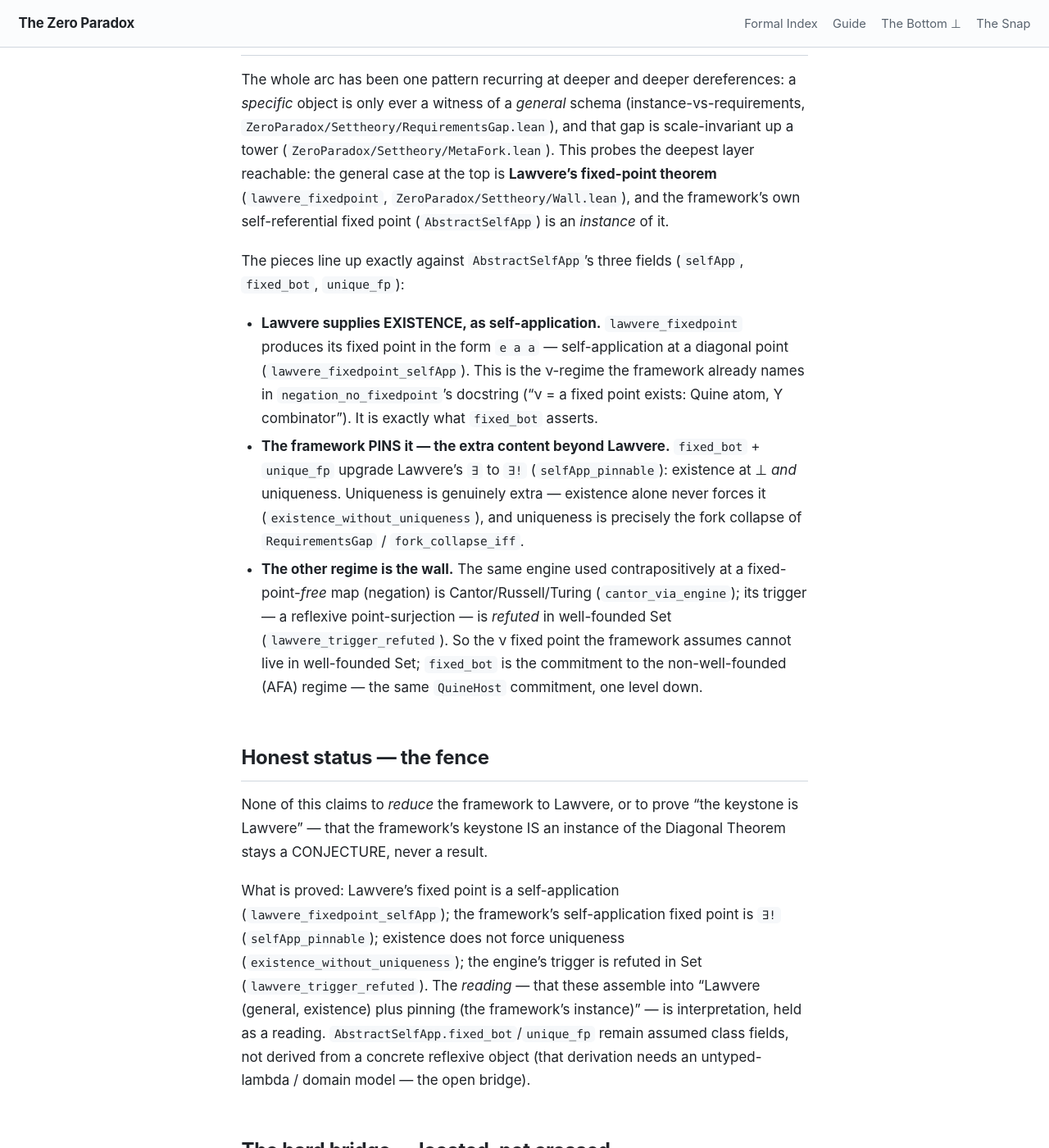
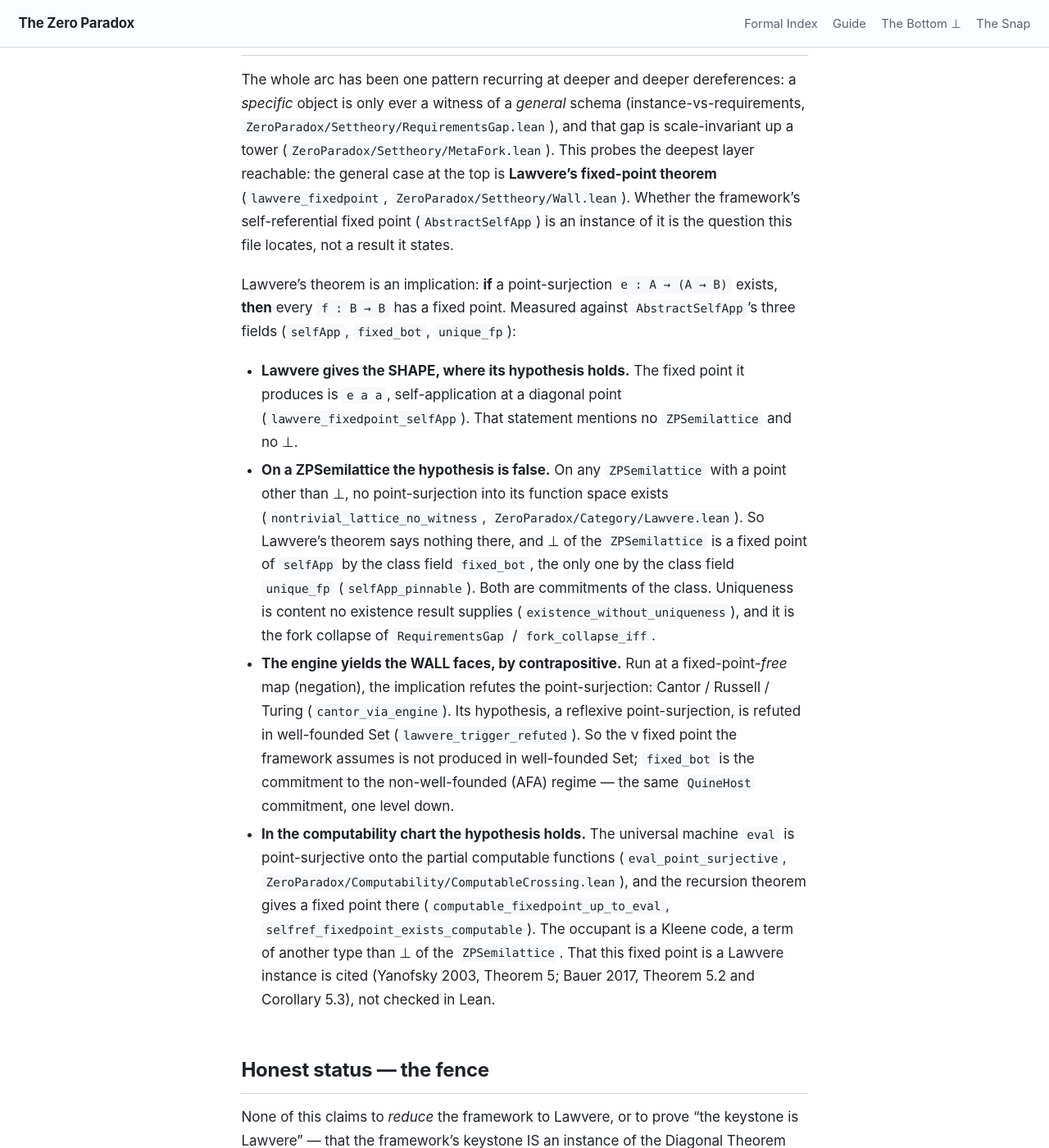
Before and after one commit to timbrigham/ZeroParadox, a Jekyll site: the page built from ZeroParadox/Settheory/LawvereBridge.md, in a window 1280 px wide and 1400 px high, scrolled down 430 px. Shown: the whole window at 82% size. Built offline with Jekyll 4.4.1, drawn with Linux system fonts in a browser that asks for light colours; our own code applies the rules of GitHub Pages for plain Markdown files; some of the changed text lies outside the part shown.

Commit message:
LawvereBridge.md: Lawvere's hypothesis fails on a nontrivial ZPSemilattice; holds only in the computability chart
Rewritten whole for ZPR-RETIRED-PICTURE-RESIDUE-1. Lawvere's theorem is an
implication whose premise is false on any ZPSemilattice with a point other
than bot (nontrivial_lattice_no_witness); the fixed point at bot is the class
field fixed_bot, uniqueness unique_fp (selfApp_pinnable). The engine yields
the wall faces by contrapositive. In the computability chart eval is
point-surjective (eval_point_surjective), the occupant is a Kleene code, and
the Lawvere-instance reading is cited. The monotone regime removes the
obstruction but builds no reflexive object. MANIFEST regenerated.

Co-Authored-By: Claude Opus 5.5 (1M context) <noreply@anthropic.com>
Claude-Session: https://claude.ai/code/session_01M7PxaZmdYwacRczCRPuVWC

```diff
--- a/ZeroParadox/Settheory/LawvereBridge.md
+++ b/ZeroParadox/Settheory/LawvereBridge.md
@@ -1,4 +1,4 @@
-# Existence from the engine, pinning from the framework, and where the reflexive object lives
+# What Lawvere's theorem gives the self-application fixed point, what it does not, and where its hypothesis holds
 
 Argument, fence and the located bridge for `ZeroParadox/Settheory/LawvereBridge.lean`. The Lean file
 holds the declarations, the Engineer's Take and the per-declaration glosses.
@@ -12,64 +12,73 @@ The whole arc has been one pattern recurring at deeper and deeper dereferences:
 only ever a witness of a *general* schema (instance-vs-requirements,
 `ZeroParadox/Settheory/RequirementsGap.lean`), and that gap is scale-invariant up a tower
 (`ZeroParadox/Settheory/MetaFork.lean`). This probes the deepest layer reachable: the general case at
-the top is **Lawvere's fixed-point theorem** (`lawvere_fixedpoint`, `ZeroParadox/Settheory/Wall.lean`),
-and the framework's own self-referential fixed point (`AbstractSelfApp`) is an *instance* of it.
+the top is **Lawvere's fixed-point theorem** (`lawvere_fixedpoint`, `ZeroParadox/Settheory/Wall.lean`).
+Whether the framework's self-referential fixed point (`AbstractSelfApp`) is an instance of it is the
+question this file locates, not a result it states.
 
-The pieces line up exactly against `AbstractSelfApp`'s three fields (`selfApp`, `fixed_bot`,
-`unique_fp`):
+Lawvere's theorem is an implication: **if** a point-surjection `e : A → (A → B)` exists, **then** every
+`f : B → B` has a fixed point. Measured against `AbstractSelfApp`'s three fields (`selfApp`,
+`fixed_bot`, `unique_fp`):
 
-- **Lawvere supplies EXISTENCE, as self-application.** `lawvere_fixedpoint` produces its fixed point in
-  the form `e a a` — self-application at a diagonal point (`lawvere_fixedpoint_selfApp`). This is the
-  ν-regime the framework already names in `negation_no_fixedpoint`'s docstring ("ν = a fixed point
-  exists: Quine atom, Y combinator"). It is exactly what `fixed_bot` asserts.
-- **The framework PINS it — the extra content beyond Lawvere.** `fixed_bot` + `unique_fp` upgrade
-  Lawvere's `∃` to `∃!` (`selfApp_pinnable`): existence at ⊥ *and* uniqueness. Uniqueness is genuinely
-  extra — existence alone never forces it (`existence_without_uniqueness`), and uniqueness is precisely
-  the fork collapse of `RequirementsGap` / `fork_collapse_iff`.
-- **The other regime is the wall.** The same engine used contrapositively at a fixed-point-*free* map
-  (negation) is Cantor/Russell/Turing (`cantor_via_engine`); its trigger — a reflexive point-surjection
-  — is *refuted* in well-founded Set (`lawvere_trigger_refuted`). So the ν fixed point the framework
-  assumes cannot live in well-founded Set; `fixed_bot` is the commitment to the non-well-founded (AFA)
-  regime — the same `QuineHost` commitment, one level down.
+- **Lawvere gives the SHAPE, where its hypothesis holds.** The fixed point it produces is `e a a`,
+  self-application at a diagonal point (`lawvere_fixedpoint_selfApp`). That statement mentions no
+  `ZPSemilattice` and no ⊥.
+- **On a ZPSemilattice the hypothesis is false.** On any `ZPSemilattice` with a point other than ⊥,
+  no point-surjection into its function space exists (`nontrivial_lattice_no_witness`,
+  `ZeroParadox/Category/Lawvere.lean`). So Lawvere's theorem says nothing there, and ⊥ of the
+  `ZPSemilattice` is a fixed point of `selfApp` by the class field `fixed_bot`, the only one by the class
+  field `unique_fp` (`selfApp_pinnable`). Both are commitments of the class. Uniqueness is content no
+  existence result supplies (`existence_without_uniqueness`), and it is the fork collapse of
+  `RequirementsGap` / `fork_collapse_iff`.
+- **The engine yields the WALL faces, by contrapositive.** Run at a fixed-point-*free* map (negation),
+  the implication refutes the point-surjection: Cantor / Russell / Turing (`cantor_via_engine`). Its
+  hypothesis, a reflexive point-surjection, is refuted in well-founded Set (`lawvere_trigger_refuted`).
+  So the ν fixed point the framework assumes is not produced in well-founded Set; `fixed_bot` is the
+  commitment to the non-well-founded (AFA) regime — the same `QuineHost` commitment, one level down.
+- **In the computability chart the hypothesis holds.** The universal machine `eval` is point-surjective
+  onto the partial computable functions (`eval_point_surjective`,
+  `ZeroParadox/Computability/ComputableCrossing.lean`), and the recursion theorem gives a fixed point
+  there (`computable_fixedpoint_up_to_eval`, `selfref_fixedpoint_exists_computable`). The occupant is a
+  Kleene code, a term of another type than ⊥ of the `ZPSemilattice`. That this fixed point is a Lawvere
+  instance is cited (Yanofsky 2003, Theorem 5; Bauer 2017, Theorem 5.2 and Corollary 5.3), not checked in
+  Lean.
 
 ## Honest status — the fence
 
 None of this claims to *reduce* the framework to Lawvere, or to prove "the keystone is Lawvere" — that
 the framework's keystone IS an instance of the Diagonal Theorem stays a CONJECTURE, never a result.
 
-What is proved: Lawvere's fixed point is a self-application (`lawvere_fixedpoint_selfApp`); the
-framework's self-application fixed point is `∃!` (`selfApp_pinnable`); existence does not force
-uniqueness (`existence_without_uniqueness`); the engine's trigger is refuted in Set
-(`lawvere_trigger_refuted`). The *reading* — that these assemble into "Lawvere (general, existence) plus
-pinning (the framework's instance)" — is interpretation, held as a reading.
-`AbstractSelfApp.fixed_bot`/`unique_fp` remain assumed class fields, not derived from a concrete
-reflexive object (that derivation needs an untyped-lambda / domain model — the open bridge).
+What is proved: Lawvere's fixed point has the shape of a self-application (`lawvere_fixedpoint_selfApp`);
+the framework's self-application fixed point is `∃!` by its class fields (`selfApp_pinnable`); existence
+does not force uniqueness (`existence_without_uniqueness`); the engine's hypothesis is refuted in Set
+(`lawvere_trigger_refuted`) and on every nontrivial `ZPSemilattice` (`nontrivial_lattice_no_witness`).
+`AbstractSelfApp.fixed_bot` / `unique_fp` remain assumed class fields, not derived from a reflexive
+object.
 
 ## The hard bridge — located, not crossed
 
-To *derive* `fixed_bot` from Lawvere rather than assume it, you need a **reflexive object** — a
-point-surjection `e : D → (D → D)` — so that `selfApp := fun x => e x x` and Lawvere supplies its fixed
-point. The theorems prove this cannot be done in plain type theory, and say exactly why and where to
-look instead.
+To *derive* `fixed_bot` from Lawvere rather than assume it, you would need a **reflexive object** — a
+point-surjection `e : D → (D → D)` — so that `selfApp := fun x => e x x` and Lawvere's theorem would then give
+`selfApp` a fixed point. The theorems show where this fails.
 
 **The wall.** `reflexive_object_refuted`: on any `D` carrying a fixed-point-free self-map, no reflexive
 object exists — Lawvere's own engine, run at that map, refutes it (Cantor). Type theory supplies such
-maps (`no_reflexive_object_bool` at `Bool`), so `AbstractSelfApp.fixed_bot` genuinely *cannot* be
-sourced from a Set-level reflexive object; assuming it is forced, not lazy. ⚠ The hypothesis is
-load-bearing and the refutation is NOT universal over types: `PUnit` **is** a reflexive object —
-`PUnit → PUnit` is a singleton, so any `e` into it is surjective — and it admits no fixed-point-free
-endomap, which is exactly the carrier `reflexive_object_refuted` excludes.
+maps (`no_reflexive_object_bool` at `Bool`), so `AbstractSelfApp.fixed_bot` *cannot* be sourced from a
+Set-level reflexive object; assuming it is forced, not lazy. ⚠ The hypothesis is load-bearing and the
+refutation is NOT universal over types: `PUnit` **is** a reflexive object — `PUnit → PUnit` is a
+singleton, so any `e` into it is surjective — and it admits no fixed-point-free endomap, which is exactly
+the carrier `reflexive_object_refuted` excludes.
 
-**Where to look next — the escape, and the framework has been building it.** The obstruction is
-precisely the presence of a *fixed-point-free* map. Remove those and the reflexive object returns. That
-is exactly the **monotone / domain regime**: on a complete lattice every monotone map has a fixed point
-(`instance_always_exists`, Knaster–Tarski) — the order cousin of Kleene's theorem that every continuous
-map on a pointed CPO has a least fixed point. No fixed-point-free maps there, so reflexive objects DO
-exist, and Lawvere fires.
+**The monotone / domain regime removes the obstruction, not the gap.** On a complete lattice every
+monotone map has a fixed point (`instance_always_exists`, Knaster–Tarski), so no monotone map is
+fixed-point-free and `reflexive_object_refuted` has nothing to fire on. That does not build a reflexive
+object: absence of the obstruction is not presence of a point-surjection, and none is constructed here.
+What this regime does give is the `∃!` content through the fork (`monotone_regime_derives_pinned`). A
+Scott `D∞` domain (`D ≅ [D → D]`) would be a reflexive object in that regime; a Scott `D∞` construction in
+the pinned Mathlib was not located as of 2026-10-06 (case-insensitive search of `Mathlib/` for `D∞`,
+`DInfty`, `D_infty`, "reflexive object" and Scott inverse limits; the four hits are unrelated `∞`
+notation), so that route is unbuilt.
 
-So the framework's ⊥ can be realized as a Lawvere fixed point wherever a reflexive object exists — never
-in Set, but in any regime free of fixed-point-free maps. The bridge is not missing; it lives on the ν
-side, and it is in fact *crossed* in the computability face
-(`ZeroParadox/Computability/ComputableCrossing.lean`): the universal machine is the reflexive object and
-Kleene's recursion theorem is Lawvere firing there. A Scott `D∞` domain would be a second route to the
-same crossing (Mathlib lacks `D∞`, so that one is unbuilt), no longer needed.
+**Where the hypothesis does hold.** The computability chart, as above: `eval` is point-surjective
+(`eval_point_surjective`) and the occupant of the fixed-point role there is a Kleene code. The reading of
+the recursion theorem as Lawvere's theorem at that reflexive object is cited, not proved in Lean.
```
Also changed, not shown: ZeroParadox/MANIFEST.md (+1 -1 lines).
